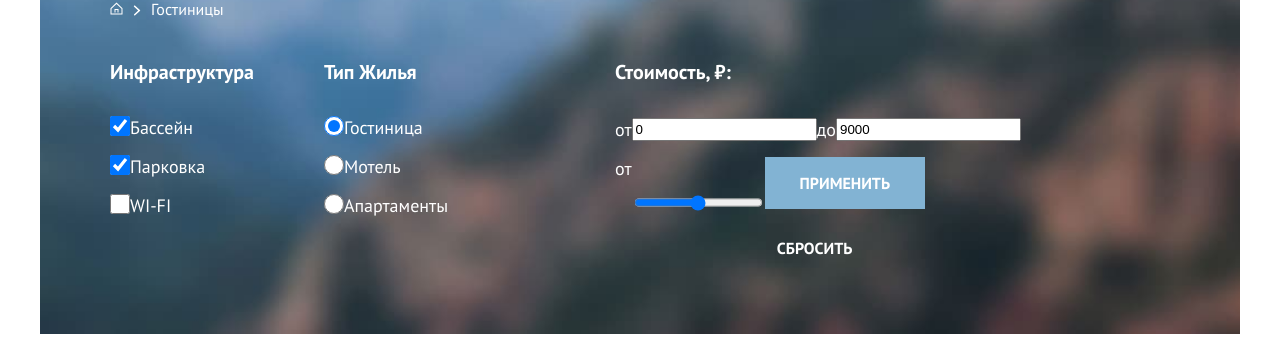
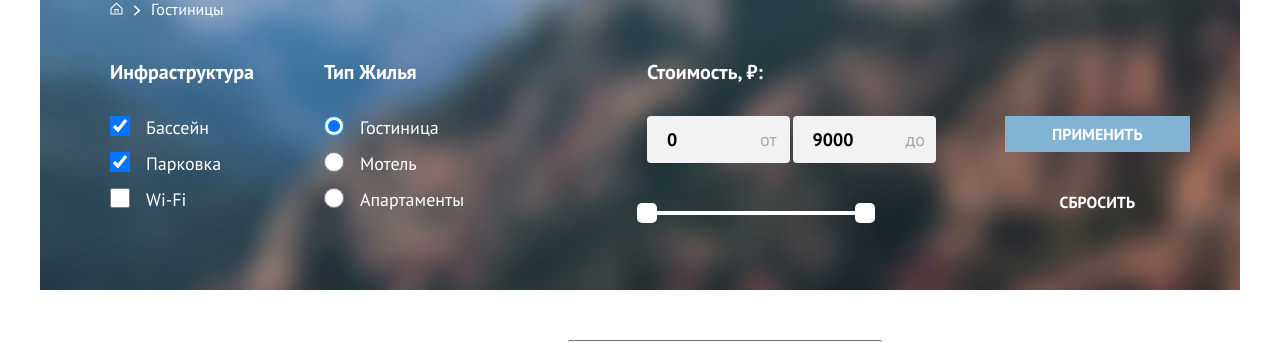
Before and after one commit to htmlacademy-htmlcss/2319359-sedona-36, a plain HTML site: page 5/catalog.html in a window 1280 px wide. Shown: the part 186-528 px from the top of the page. Drawn offline with Linux system fonts and the light colour scheme.

Commit message:
:heavy_check_mark: Сборка #5

```diff
--- a/5/catalog.html
+++ b/5/catalog.html
@@ -65,7 +65,7 @@
             <form class="filter-form" action="https://echo.htmlacademy.ru" method="get">
               <fieldset class="catalog-filter-group filter-infrastructure">
                 <legend class="catalog-filter-title">Инфраструктура</legend>
-                <ul class="catalog-filter-list catalog-filter-checkbox">
+                <ul class="catalog-filter-list">
                   <li class="catalog-filter-item">
                     <label class="filter-control">
                       <input class="control-input" type="checkbox" name="infrastructure" value="pool" checked>
@@ -81,7 +81,7 @@
                   <li class="catalog-filter-item">
                     <label class="filter-control">
                       <input class="control-input" type="checkbox" name="infrastructure" value="wifi">
-                      WI-FI
+                      Wi-Fi
                     </label>
                   </li>
               </fieldset>
@@ -110,17 +110,29 @@
               </fieldset>
               <fieldset class="catalog-filter-group filtel-price">
                 <legend class="catalog-filter-title">Стоимость, ₽:</legend>
-                <label class="filter-control">от
-                  <input class="filter-control_min input-text" type="number" name="min-price" value="0"></label>
-                <label class="filter-control">до
-                  <input class="filter-control_max input-text" type="number" name="max-price" value="9000"></label>
-                <label class="filter-control">от
-                  <input class="filter-control_input" type="range" name="price-range"></label>
-                <div class="filter-button-wrapper">
-                  <button class="filter-group-button submit-button" type="submit">Применить</button><br>
-                  <button class="filter-group-button reset-button" type="reset">Сбросить</button>
+                <div class="range-wrapper">
+                  <div class="range-wrapper-inputs">
+                    <input class="range-input" id="min-price" type="number" value="0" name="min-price">
+                    <label class="filter-price-label-right" for="min-price">от</label>
+                    <input class="range-input" id="max-price" type="number" value="9000" name="max-price">
+                    <label class="filter-price-label-left" for="max-price">до</label>
+                  </div>
+                  <div class="range-scale">
+                    <div class="range" style="right: 70px; width: 226px">
+                      <button class="range-toggle toggle-min" type="button">
+                        <span class="visually-hidden">Изменить минимальную цену.</span>
+                      </button>
+                      <button class="range-toggle toggle-max" type="button">
+                        <span class="visually-hidden">Изменить максимальную цену.</span>
+                      </button>
+                    </div>
+                  </div>
                 </div>
               </fieldset>
+              <div class="filter-button-wrapper">
+                <button class="filter-group-button submit-button" type="submit">Применить</button>
+                <button class="filter-group-button reset-button" type="reset">Сбросить</button>
+              </div>
             </form>
           </section>
         </div>
--- a/5/styles/styles.css
+++ b/5/styles/styles.css
@@ -59,7 +59,8 @@ body {
   width: 140px;
   margin-right: 28px;
   max-height: 70px;
-  align-items: center;
+  position: relative;
+  z-index: 1;
 }
 
 .navigation {
@@ -168,11 +169,11 @@ body {
   color: #000000;
   text-align: center;
   margin: 0 auto;
-  padding-bottom: 20px;
+  margin-bottom: 20px;
 }
 
 .description-title-1 {
-  padding-bottom: 25px;
+  margin-bottom: 25px;
 }
 
 .description-text {
@@ -189,12 +190,13 @@ body {
   display: block;
   color: #f2f2f2;
   background-color: #3b6689;
-  background: url("../images/index/divider.svg") no-repeat bottom,
+  background-image: url("../images/index/divider.svg"),
     url("../images/index/index-background.jpg");
-  background-size: 100% auto;
+  background-repeat: no-repeat, no-repeat;
+  background-position: 0 100%, center;
+  background-size: 100%, 100%;
   box-sizing: border-box;
   min-height: 485px;
-  align-items: center;
 }
 
 .welcome-block img {
@@ -258,7 +260,7 @@ body {
   Line-height: 28px;
   text-transform: uppercase;
   margin: 0 auto;
-  padding-bottom: 62px;
+  margin-bottom: 62px;
 }
 
 .advantages-description {
@@ -325,7 +327,7 @@ body {
   font-size: 24px;
   line-height: 28px;
   margin: 0 auto;
-  padding-bottom: 30px;
+  margin-bottom: 30px;
   text-transform: uppercase;
 }
 
@@ -354,7 +356,7 @@ body {
 }
 
 .description-text-search {
-  padding-bottom: 54px;
+  margin-bottom: 54px;
 }
 
 .search-button {
@@ -501,7 +503,7 @@ body {
   text-transform: none;
   display: block;
   text-align: left;
-  margin: 0;
+  margin: 0 auto;
 }
 
 .breadcrumbs-list {
@@ -511,7 +513,7 @@ body {
   padding: 0;
   list-style-type: none;
   align-items: center;
-  padding-top: 8px;
+  margin-top: 8px;
 }
 
 .breadcrumbs-item {
@@ -553,20 +555,18 @@ body {
   color: #ffffff;
 }
 
-.filter-form {
+.catalog-filter .filter-form {
   display: flex;
-  padding-top: 40px;
+  margin: 0;
   flex-direction: row;
-  margin-block: 32px;
-  margin: 0;
+  margin-top: 40px;
 }
 
 .catalog-filter-group {
   display: flex;
   flex-wrap: wrap;
   border: none;
-  margin: 0;
-  padding: 0;
+  max-height: 157px;
 }
 
 .filter-infrastructure {
@@ -577,13 +577,7 @@ body {
 .filter-type-house {
   margin: 0;
   padding: 0;
-  padding-left: 70px;
-}
-
-.filtel-price {
-  margin: 0;
-  margin-inline-start: auto;
-  padding-left: 167px;
+  margin-left: 70px;
 }
 
 .catalog-filter-title {
@@ -602,7 +596,7 @@ body {
   display: flex;
   margin: 0;
   padding: 0;
-  padding-top: 32px;
+  margin-top: 32px;
   border: 0;
   font-weight: 400;
   font-size: 18px;
@@ -614,11 +608,19 @@ body {
 
 .catalog-filter-item {
   display: flex;
+  margin-bottom: 16px;
+}
+
+.catalog-filter-item:last-child {
+  margin-bottom: 0;
 }
 
 .filter-control {
   display: flex;
-  padding-bottom: 16px;
+  margin: 0;
+  height: 20px;
+  color: inherit;
+  margin-right: 16px;
 }
 
 .control-input {
@@ -627,24 +629,90 @@ body {
   width: 20px;
   height: 20px;
   color: inherit;
+  margin-right: 16px;
 }
 
 .filtel-price {
   display: flex;
   border: none;
-  padding-top: 34px;
-  padding-left: 167px;
   flex-wrap: wrap;
+  padding: 0;
+  margin: 0;
+  margin-left: 167px;
 }
 
-.button-wrapper {
-  font-weight: normal;
+.range-wrapper-inputs {
   display: flex;
-  padding-top: 61px;
-  margin: 0;
-  justify-content: center;
+  align-items: center;
+  width: 288px;
+  margin-top: 32px;
+}
+
+.filter-price-label-right {
+  margin-left: -30px;
+  margin-right: 16px;
+  color: #a9a9a9;
+}
+
+.filter-price-label-left {
+  margin-left: -30px;
+  color: #a9a9a9;
+  font-size: 18px;
+  line-height: 24px;
+  font-weight: 400;
+}
+
+.range-input {
+  box-sizing: border-box;
+  background-color: #f2f2f2;
+  padding-block: 12px;
+  padding-left: 20px;
+  padding-right: 40px;
+  font: inherit;
+  border: none;
+  width: 143px;
+  font-weight: 700;
+  border-radius: 4px;
+}
+
+.range-scale {
+  position: relative;
+  margin-top: 48px;
+}
+
+.range {
+  position: absolute;
+  height: 4px;
+  background-color: #ffffff;
+}
+
+.range-toggle {
+  position: absolute;
+  width: 20px;
+  height: 20px;
+  background: #ffffff;
+  border: none;
+  border-radius: 5px;
+  cursor: pointer;
+}
+
+.toggle-min {
+  top: -8px;
+  left: -2px;
+}
+
+.toggle-max {
+  top: -8px;
+  right: -10px;
+}
+
+
+.filter-button-wrapper {
+  display: flex;
   flex-wrap: wrap;
   flex-direction: column;
+  padding-top: 56px;
+  margin-left: 70px;
 }
 
 .filter-group-button {
@@ -660,24 +728,20 @@ body {
   text-decoration: none;
   max-width: 191px;
   border: none;
-  text-align: center;
-  align-items: center;
+  box-sizing: border-box;
 }
 
+.submit-button {
 
-.submit-button {
-  font-family: inherit;
   background-color: #82B3D3;
-  padding: 16px 35px 16px 35px;
+  padding: 8px 47px;
+  border: 0;
+  margin-bottom: 32px;
 }
 
 .reset-button {
-  font-family: inherit;
+  border: none;
   background: transparent;
-  padding: 16px 32px 16px 32px;
-  box-sizing: border-box;
-  width: 100px;
-  height: 32px;
 }
 
 .container-inner {
```
